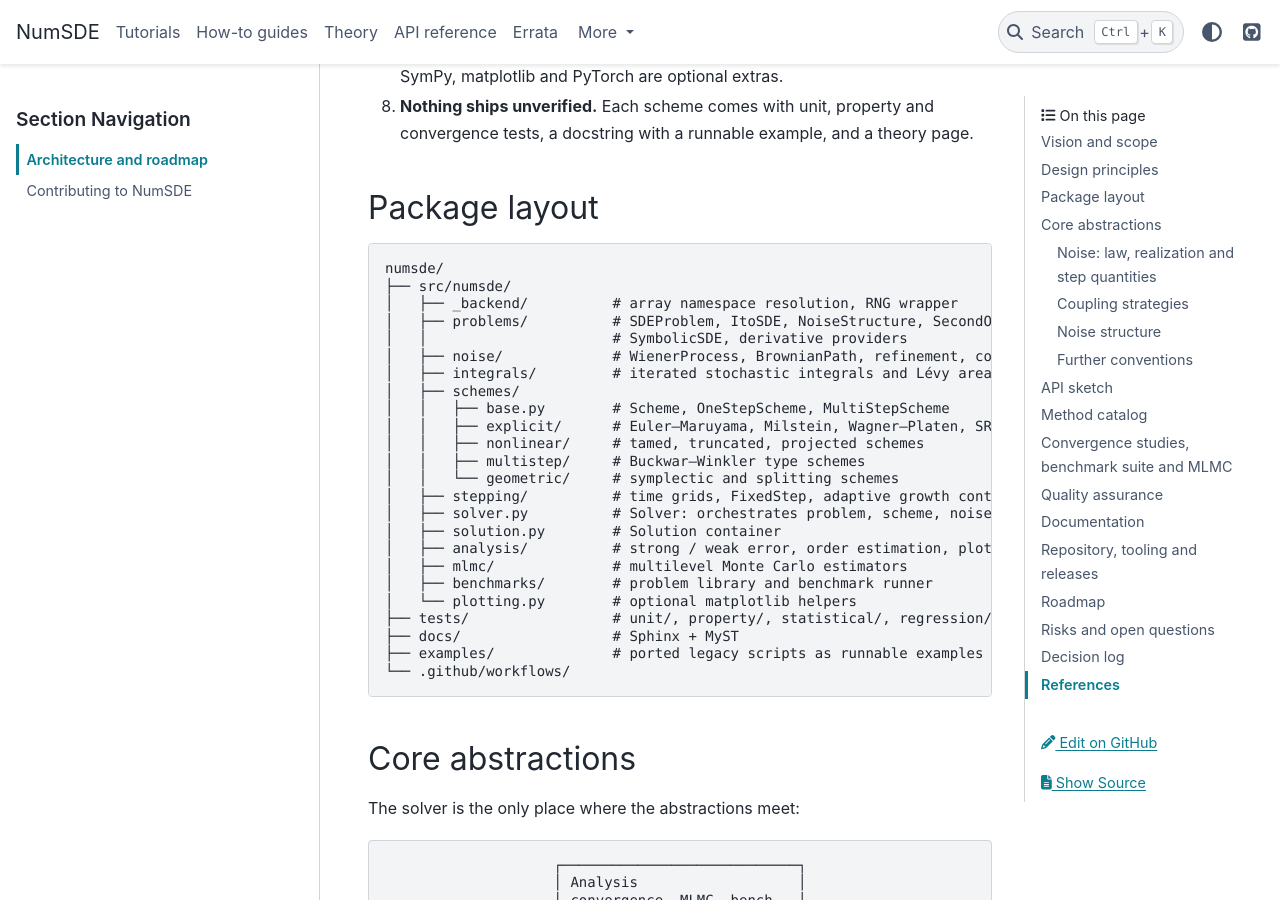
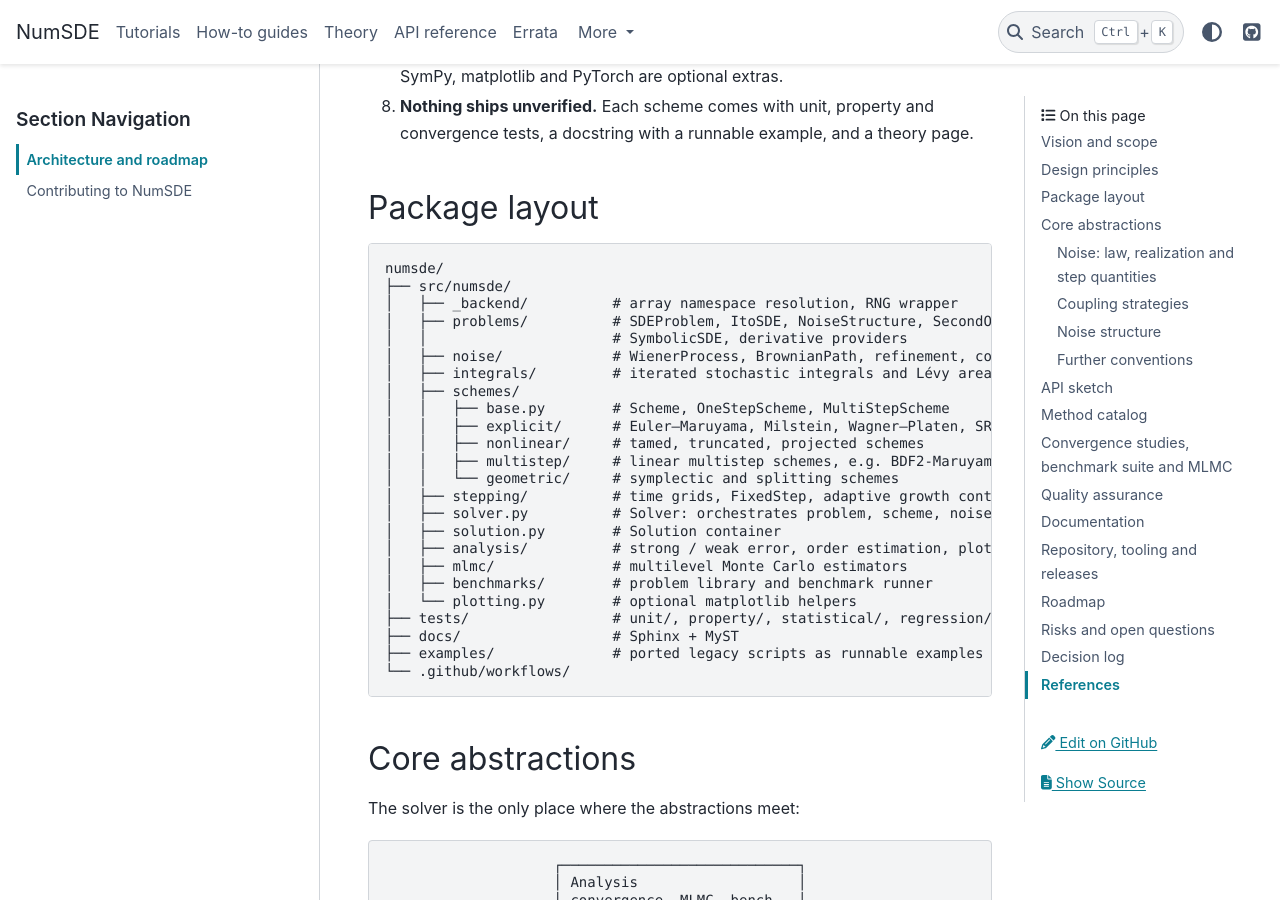
Before and after one commit to mlu-numerics/numsde, a Sphinx documentation site: the page built from docs/development/architecture.md, in a window 1280 px wide and 900 px high, scrolled down 2162 px. Built offline with Sphinx 7.4.7 and the PyData theme 0.15.4, drawn with Linux system fonts in a browser that asks for light colours; cross-references to code outside the pages are shown as plain code; part of the change alters nothing that is shown; some of the changed text lies outside the part shown.

Commit message:
Classify BDF2-Maruyama as an implicit two-step scheme
BDF2-Maruyama is implicit, not explicit. List it separately with its
reference (Andersson and Kruse, BIT Numer. Math. 57, 2017) and the
mean-square rate 1/2 under a global monotonicity condition; keep the
other Buckwar-Winkler schemes as explicit and implicit multistep
schemes. Add the checked reference to references.bib.

Co-Authored-By: Claude Opus 5.5 <noreply@anthropic.com>
Claude-Session: https://claude.ai/code/session_017ymd5KN8fGMKijrf9DAJkQ

```diff
--- a/docs/development/architecture.md
+++ b/docs/development/architecture.md
@@ -95,7 +95,7 @@ numsde/
 │   │   ├── base.py        # Scheme, OneStepScheme, MultiStepScheme
 │   │   ├── explicit/      # Euler–Maruyama, Milstein, Wagner–Platen, SRK
 │   │   ├── nonlinear/     # tamed, truncated, projected schemes
-│   │   ├── multistep/     # Buckwar–Winkler type schemes
+│   │   ├── multistep/     # linear multistep schemes, e.g. BDF2-Maruyama
 │   │   └── geometric/     # symplectic and splitting schemes
 │   ├── stepping/          # time grids, FixedStep, adaptive growth control
 │   ├── solver.py          # Solver: orchestrates problem, scheme, noise, stepping
@@ -336,7 +336,8 @@ the theorem. Entries marked † still have to be checked against the reference.
 | Adaptive growth-controlling Euler–Maruyama (Kelly, Lord) | Adaptive stepping | 0.5 / — | Brownian bridge refinement | M3 |
 | Stochastic Runge–Kutta SRI / SRA (Rößler) | Explicit one-step, higher order | 1.5 (scalar / additive noise) / 2.0 † | — | Phase 2 (M4) |
 | Stochastic θ-method, backward Euler–Maruyama | Implicit one-step | 0.5 / 1.0 | nonlinear solver | Phase 2 |
-| Stochastic linear multistep schemes, e.g. BDF2-Maruyama (Buckwar, Winkler) | Explicit multistep | scheme-dependent | starting procedure | Phase 2 (M4) |
+| BDF2-Maruyama (Andersson, Kruse) | Implicit two-step | 0.5 in mean square under a global monotonicity condition / — | nonlinear solver, starting step (backward Euler–Maruyama) | Phase 2 (M4) |
+| Further stochastic linear multistep schemes (Buckwar, Winkler) | Explicit and implicit multistep | scheme-dependent | starting procedure; nonlinear solver if implicit | Phase 2 (M4) |
 | Stochastic symplectic Euler and Störmer–Verlet type (Milstein, Repin, Tretyakov) | Geometric, 2nd-order SODEs | scheme-dependent | separable Hamiltonian structure | Phase 2 (M4) |
 | Splitting schemes for Langevin dynamics (e.g. BAOAB) | Geometric, 2nd-order SODEs | — / 2.0 for the invariant measure | Langevin structure | Phase 2 (M4) |
 | Derivative-free higher-order schemes via multistep differences | Explicit multistep | to be specified | history buffer | Phase 2 |
@@ -480,7 +481,7 @@ the remaining items follow in phase 2 after the lecture.
 | M2 Milstein and iterated integrals | Feb – Mar 2027 | Core: Milstein for scalar, diagonal and commutative noise; iterated-integrals module with Chen coarsening and one well-tested Lévy-area algorithm for general noise; SymPy derivatives; derivative-free Milstein; Wagner–Platen for scalar and additive noise. Experimental, not required for the teaching release: Wiktorsson and Mrongowius–Rößler algorithms | v0.2 |
 | M3 Superlinear coefficients | Apr – Jun 2027 | tamed, truncated and projected schemes, per-path grids and Kelly–Lord adaptive stepping, evaluation of Brownian trees; test problems stochastic Ginzburg–Landau, 2-D stochastic oscillator, stochastic logistic equation, volatility model | v0.3 |
 | M5 Teaching release | Jul – Aug 2027 | API review, theory pages, tutorials, remaining legacy ports, PyPI release, Zenodo DOI | v0.4 |
-| M4 Higher order and geometric | Phase 2 | Rößler SRK, stochastic θ-method and Buckwar–Winkler multistep schemes (BDF2-Maruyama), `SecondOrderSDE`, symplectic and splitting schemes, weak convergence studies, benchmark runner | v0.5 |
+| M4 Higher order and geometric | Phase 2 | Rößler SRK, stochastic θ-method, BDF2-Maruyama (Andersson–Kruse) and further linear multistep schemes (Buckwar–Winkler), `SecondOrderSDE`, symplectic and splitting schemes, weak convergence studies, benchmark runner | v0.5 |
 | Phase 2, further items | after the lecture | MLMC incl. antithetic variant, GPU performance, derivative-free multistep variants, finite-difference and autodiff derivatives, Stratonovich | towards v1.0 |
 | Phase 3 | later | fractional Brownian motion, Lévy noise, rough paths, implicit schemes | v1.x |
 
@@ -544,6 +545,7 @@ the remaining items follow in phase 2 after the lecture.
 | 2026-10-26 | Convergence statistics: per-path data, pathwise bootstrap for order intervals, signed weak bias before absolute values (audit A7) |
 | 2026-10-26 | M2 split into a core for the teaching release and experimental Lévy-area algorithms (audit A14); stochastic θ-method and BDF2-Maruyama added to phase 2; test problems from the script inventory added to M1 and M3 |
 | 2026-10-26 | M0 completed |
+| 2026-10-27 | BDF2-Maruyama is listed as an implicit two-step scheme with reference {cite}`AnderssonKruse2017`; implicit multistep schemes come with the implicit schemes in phase 2 |
 
 ## References
 
@@ -556,7 +558,7 @@ Literature for the planned schemes, by topic. Entries move into
 - *Superlinear coefficients and adaptivity:* Hutzenthaler, Jentzen and Kloeden
   (2012); Wang and Gan (2013); Mao (2015); Beyn, Isaak and Kruse (2016, 2017);
   Kelly and Lord (2018).
-- *Multistep and geometric schemes:* Buckwar and Winkler (2006); Milstein,
+- *Multistep and geometric schemes:* Andersson and Kruse (2017); Buckwar and Winkler (2006); Milstein,
   Repin and Tretyakov (2002); Milstein and Tretyakov (2021); Leimkuhler and
   Matthews (2013); Hairer, Lubich and Wanner (2006).
 - *Multilevel Monte Carlo:* Giles (2008); Giles and Szpruch (2014).
--- a/docs/references.bib
+++ b/docs/references.bib
@@ -37,3 +37,14 @@
   year    = {2017},
   doi     = {10.1007/s10915-016-0290-x},
 }
+
+@article{AnderssonKruse2017,
+  author  = {Andersson, Adam and Kruse, Raphael},
+  title   = {Mean-square convergence of the {BDF2-Maruyama} and backward {E}uler
+             schemes for {SDE} satisfying a global monotonicity condition},
+  journal = {BIT Numerical Mathematics},
+  volume  = {57},
+  pages   = {21--53},
+  year    = {2017},
+  doi     = {10.1007/s10543-016-0624-y},
+}
```
